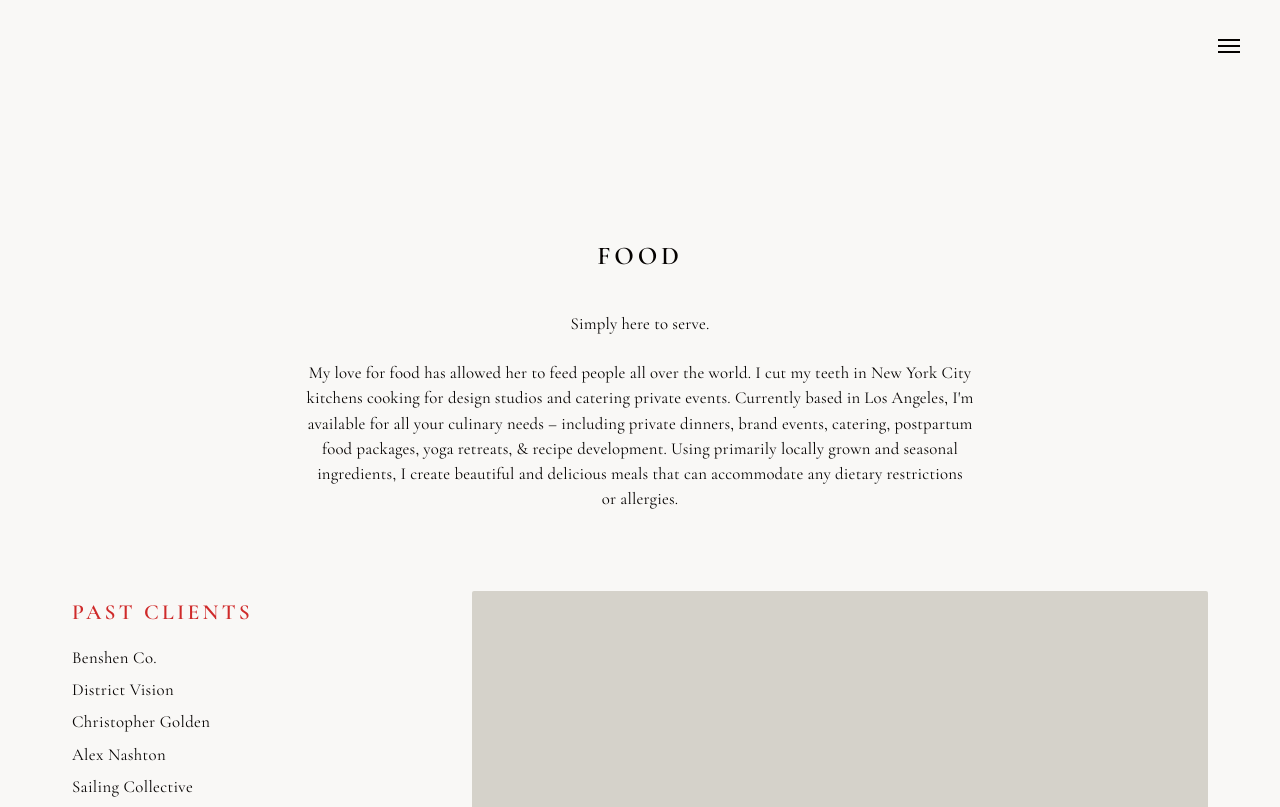
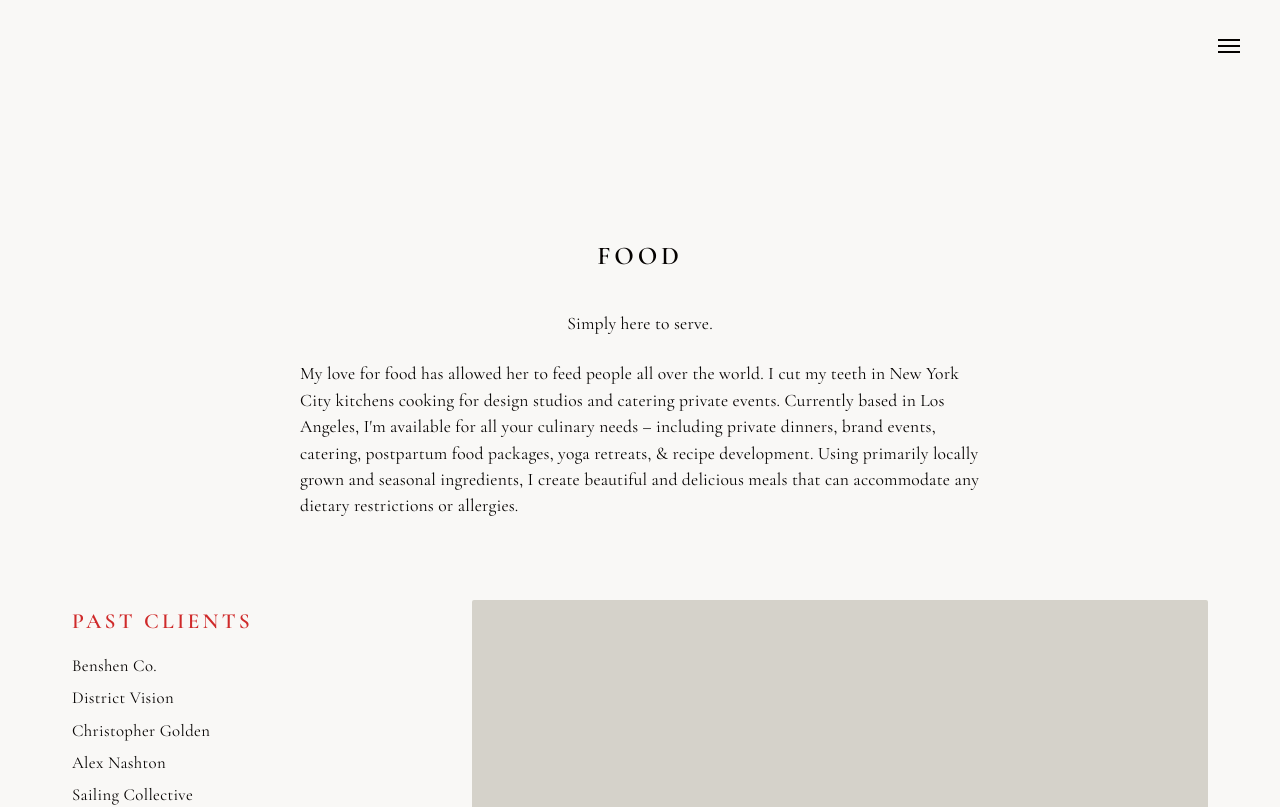
Before and after one commit to lgneubauer/lydiagrace, a Next.js app: page /food in a window 1280 px wide. Shown: the top 807 px of the page. Built offline with nearby package versions, Linux system fonts and the light colour scheme.

Commit message:
update subapge spacing

```diff
--- a/app/food/page.js
+++ b/app/food/page.js
@@ -8,11 +8,20 @@ export default function FoodPage() {
       <div className="subpage__content">
         <h1 className="subpage__title">Food</h1>
 
-        {/* ---- Intro text (user will replace) ---- */}
-      <div className="food__intro">
-  <p className="food__tagline">Simply here to serve.</p>
-  <p className="food__intro-placeholder">My love for food has allowed her to feed people all over the world. I cut my teeth in New York City kitchens cooking for design studios and catering private events. Currently based in Los Angeles, I'm available for all your culinary needs – including private dinners, brand events, catering, postpartum food packages, yoga retreats, & recipe development. Using primarily locally grown and seasonal ingredients, I create beautiful and delicious meals that can accommodate any dietary restrictions or allergies.</p>
-</div>
+        {/* ---- Intro text ---- */}
+        <div className="food__intro">
+          <p className="food__tagline">Simply here to serve.</p>
+          <p className="food__intro-placeholder">
+            My love for food has allowed her to feed people all over the world. I
+            cut my teeth in New York City kitchens cooking for design studios and
+            catering private events. Currently based in Los Angeles, I'm
+            available for all your culinary needs – including private dinners,
+            brand events, catering, postpartum food packages, yoga retreats, &
+            recipe development. Using primarily locally grown and seasonal
+            ingredients, I create beautiful and delicious meals that can
+            accommodate any dietary restrictions or allergies.
+          </p>
+        </div>
 
         {/* ---- Main content: clients + photos ---- */}
         <div className="food__content">
--- a/app/subpage.css
+++ b/app/subpage.css
@@ -46,7 +46,7 @@
 
 .subpage__body p {
   font-family: var(--font-serif);
-  font-size: clamp(0.88rem, 2vw, 1.05rem);
+  font-size: 1.1rem;
   font-weight: 400;
   line-height: 1.5;
   letter-spacing: 0.01em;
@@ -90,10 +90,45 @@
     gap: 0.8rem;
   }
 
+  .subpage__body p {
+    text-align: center;
+  }
+
   .subpage__image {
     margin-top: 2.5rem;
     transform: none !important;
     will-change: auto;
+  }
+
+  /* Mobile: center tea text */
+  .tea__description,
+  .tea__subscribe-heading,
+  .tea__subscribe-placeholder {
+    text-align: center;
+  }
+
+  /* Mobile: center yoga text */
+  .yoga__schedule-item,
+  .yoga__availability {
+    text-align: center;
+  }
+
+  /* Mobile: center astro text */
+  .astro__subtitle-text,
+  .astro__description,
+  .astro__form-intro {
+    text-align: center;
+  }
+
+  /* Mobile: constrain astro form width */
+  .astro__form {
+    max-width: 260px;
+    margin: 0 auto;
+  }
+
+  /* Mobile: spacing between submit and calendly */
+  .astro__cta {
+    margin-top: 2rem;
   }
 }
 
@@ -102,10 +137,6 @@
     padding: 5rem 3rem 4rem;
     max-width: 680px;
   }
-
-  .subpage__body p {
-  text-align: center;
-}
 }
 
 @media (min-width: 1025px) {
@@ -119,7 +150,7 @@
   }
 
   .subpage__body p {
-    font-size: 1.05rem;
+    font-size: 1.1rem;
     line-height: 1.55;
     max-width: 780px;
   }
@@ -134,13 +165,11 @@
 .food__intro {
   width: 100%;
   margin-bottom: 2.5rem;
-  text-align: center;
 }
-
 
 .food__tagline {
   font-family: var(--font-serif);
-  font-size: clamp(0.88rem, 2vw, 1.05rem);
+  font-size: 1.1rem;
   font-weight: 400;
   line-height: 1.5;
   letter-spacing: 0.01em;
@@ -151,7 +180,7 @@
 
 .food__intro-placeholder {
   font-family: var(--font-serif);
-  font-size: clamp(0.88rem, 2vw, 1.05rem);
+  font-size: 1.1rem;
   font-weight: 400;
   line-height: 1.5;
   letter-spacing: 0.01em;
@@ -412,7 +441,7 @@
 
 .tea__description {
   font-family: var(--font-serif);
-  font-size: clamp(0.88rem, 2vw, 1.05rem);
+  font-size: 1.1rem;
   font-weight: 400;
   line-height: 1.6;
   letter-spacing: 0.01em;
@@ -553,7 +582,7 @@
 
 .astro__subtitle-text {
   font-family: var(--font-serif);
-  font-size: clamp(0.88rem, 2vw, 1.05rem);
+  font-size: 1.1rem;
   font-weight: 400;
   line-height: 1.5;
   letter-spacing: 0.05em;
@@ -588,7 +617,7 @@
 
 .astro__description {
   font-family: var(--font-serif);
-  font-size: clamp(0.88rem, 2vw, 1.05rem);
+  font-size: 1.1rem;
   font-weight: 400;
   line-height: 1.6;
   letter-spacing: 0.01em;
@@ -600,7 +629,7 @@
 
 .astro__form-intro {
   font-family: var(--font-serif);
-  font-size: clamp(0.88rem, 2vw, 1.05rem);
+  font-size: 1.1rem;
   font-weight: 400;
   line-height: 1.5;
   color: var(--color-text-primary);
@@ -615,7 +644,7 @@
   flex-direction: column;
   gap: 1.5rem;
   width: 100%;
-  margin-bottom: 2.5rem;
+  margin-bottom: 1.5rem;
 }
 
 .astro__field {
@@ -749,7 +778,7 @@
     gap: 1.8rem;
     max-width: 500px;
     align-self: center;
-    margin-bottom: 3rem;
+    margin-bottom: 1.5rem;
   }
 }
 
@@ -764,7 +793,7 @@
   .astro__form {
     max-width: 560px;
     gap: 2rem;
-    margin-bottom: 3.5rem;
+    margin-bottom: 1.5rem;
   }
 
   .astro__divider {
@@ -933,8 +962,6 @@
     font-size: 0.9rem;
   }
 
-
-
   .yoga__availability {
     margin-top: 1.5rem;
     margin-bottom: 2rem;
```
